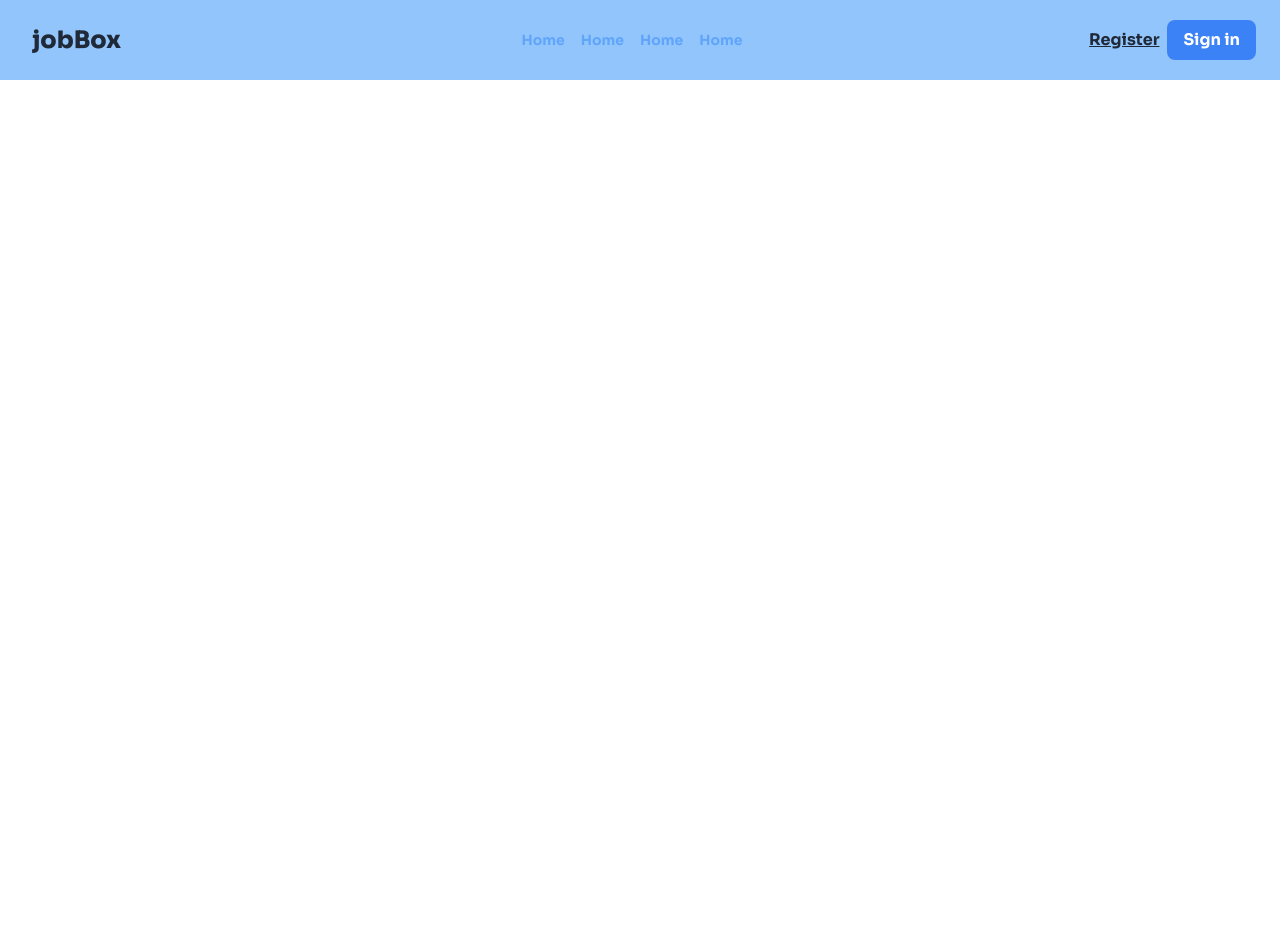
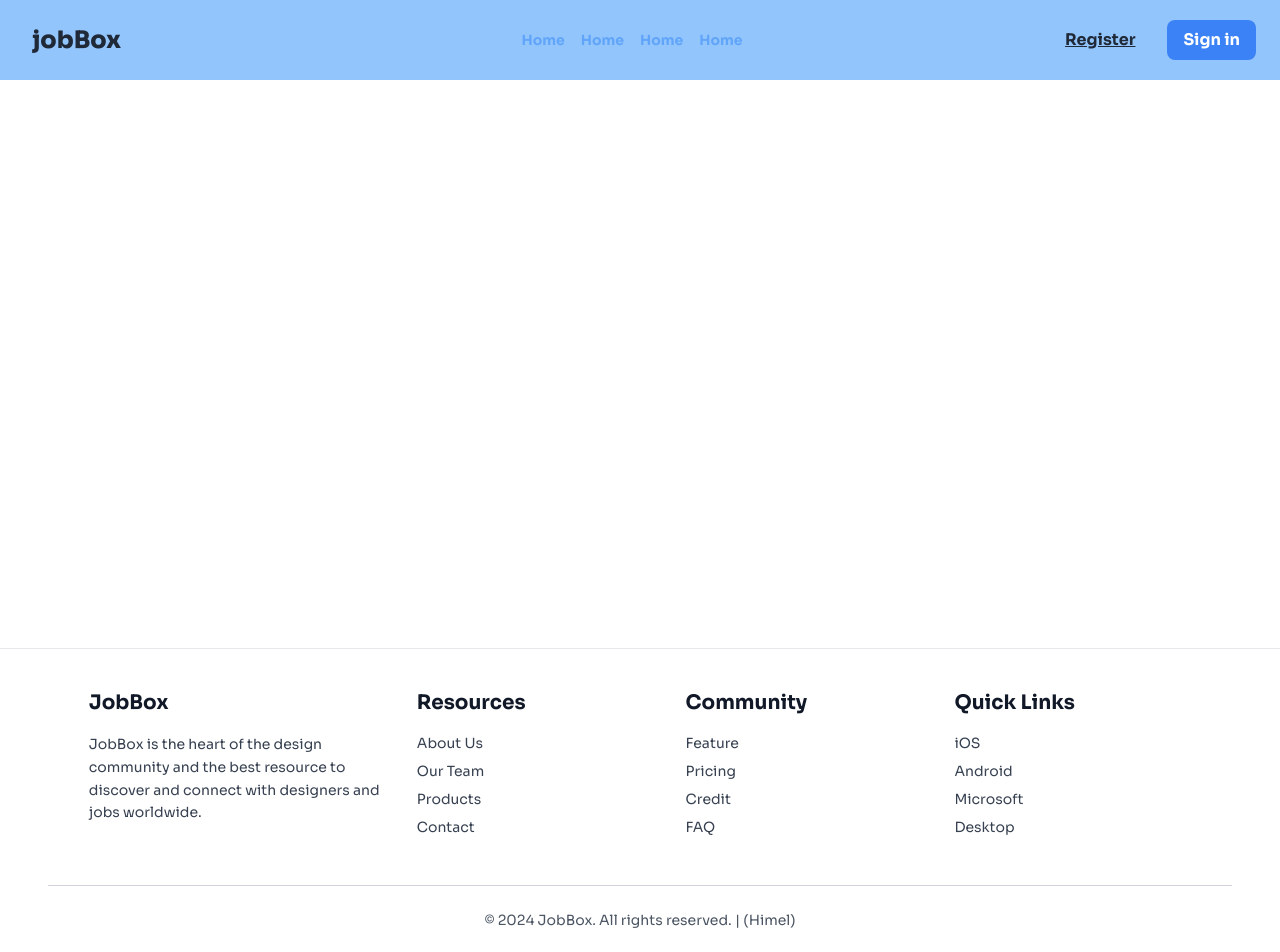
Before and after one commit to himel1625/JOB-PORTAL-SYSTEM, a React (Vite) app: page / in a window 1280 px wide. Shown: the top 952 px of the page. Before the commit the page ends 800 px from the top, so only its background shows below. Built offline with nearby package versions, Linux system fonts and the light colour scheme.

Commit message:
implement footer section

```diff
--- a/eslint.config.js
+++ b/eslint.config.js
@@ -10,10 +10,10 @@ export default [
     files: ['**/*.{js,jsx}'],
     languageOptions: {
       ecmaVersion: 2020,
+      node:true,
       globals: globals.browser,
       parserOptions: {
         ecmaVersion: 'latest',
-        node: true,
         ecmaFeatures: { jsx: true },
         sourceType: 'module',
       },
--- a/package.json
+++ b/package.json
@@ -10,6 +10,7 @@
     "preview": "vite preview"
   },
   "dependencies": {
+    "@react-icons/all-files": "^4.1.0",
     "localforage": "^1.10.0",
     "match-sorter": "^8.0.0",
     "react": "^18.3.1",
--- a/src/Layout/MainLayout.jsx
+++ b/src/Layout/MainLayout.jsx
@@ -1,6 +1,7 @@
 import { Toaster } from 'react-hot-toast';
 import { Outlet } from 'react-router-dom';
 import Navbar from '../Pages/Shared/Navbar';
+import Footer from '../Pages/Shared/Footer/Footer';
 
 const MainLayout = () => {
   return (
@@ -11,6 +12,7 @@ const MainLayout = () => {
           <Toaster position="top-right" reverseOrder={false} />
           <Outlet></Outlet>
         </div>
+        <Footer/>
       </div>
     </>
   );
--- /dev/null
+++ b/src/Pages/Shared/Footer/Footer.jsx
@@ -0,0 +1,78 @@
+const Footer = () => {
+  return (
+    <div>
+      <hr />
+      <footer className=" py-10 px-6 md:px-12">
+        <div className="flex flex-wrap justify-center gap-8">
+          <div className="w-full sm:w-1/2 md:w-1/3 lg:w-1/4">
+            <h3 className="text-xl font-bold text-gray-900">JobBox</h3>
+            <p className="mt-4 text-sm text-gray-700 leading-relaxed">
+              JobBox is the heart of the design community and the best resource
+              to discover and connect with designers and jobs worldwide.
+            </p>
+          </div>
+
+          <div className="w-full sm:w-1/2 md:w-1/4 lg:w-1/5">
+            <h3 className="text-xl font-bold text-gray-900">Resources</h3>
+            <ul className="mt-4 space-y-2 text-sm text-gray-700">
+              <li className="hover:text-purple-600 transition cursor-pointer">
+                About Us
+              </li>
+              <li className="hover:text-purple-600 transition cursor-pointer">
+                Our Team
+              </li>
+              <li className="hover:text-purple-600 transition cursor-pointer">
+                Products
+              </li>
+              <li className="hover:text-purple-600 transition cursor-pointer">
+                Contact
+              </li>
+            </ul>
+          </div>
+
+          <div className="w-full sm:w-1/2 md:w-1/4 lg:w-1/5">
+            <h3 className="text-xl font-bold text-gray-900">Community</h3>
+            <ul className="mt-4 space-y-2 text-sm text-gray-700">
+              <li className="hover:text-purple-600 transition cursor-pointer">
+                Feature
+              </li>
+              <li className="hover:text-purple-600 transition cursor-pointer">
+                Pricing
+              </li>
+              <li className="hover:text-purple-600 transition cursor-pointer">
+                Credit
+              </li>
+              <li className="hover:text-purple-600 transition cursor-pointer">
+                FAQ
+              </li>
+            </ul>
+          </div>
+
+          <div className="w-full sm:w-1/2 md:w-1/4 lg:w-1/5">
+            <h3 className="text-xl font-bold text-gray-900">Quick Links</h3>
+            <ul className="mt-4 space-y-2 text-sm text-gray-700">
+              <li className="hover:text-purple-600 transition cursor-pointer">
+                iOS
+              </li>
+              <li className="hover:text-purple-600 transition cursor-pointer">
+                Android
+              </li>
+              <li className="hover:text-purple-600 transition cursor-pointer">
+                Microsoft
+              </li>
+              <li className="hover:text-purple-600 transition cursor-pointer">
+                Desktop
+              </li>
+            </ul>
+          </div>
+        </div>
+
+        <div className="mt-12 border-t border-gray-300 pt-6 text-center text-sm text-gray-600">
+          © 2024 JobBox. All rights reserved. | (Himel)
+        </div>
+      </footer>
+    </div>
+  );
+};
+
+export default Footer;
--- a/src/Pages/Shared/Navbar.jsx
+++ b/src/Pages/Shared/Navbar.jsx
@@ -77,7 +77,6 @@ const Navbar = () => {
         </div>
 
         <div className="navbar-end space-x-2 mr-4">
-          <div></div>
           <NavLink
             to="/Register"
             className="underline mr-6 font-bold hidden md:block "
--- a/src/Pages/Shared/Register/Register.jsx
+++ b/src/Pages/Shared/Register/Register.jsx
@@ -8,7 +8,7 @@ const Register = () => {
       <Helmet>
         <title>Job-Portal | Register</title>
       </Helmet>
-      <div className="flex items-center justify-center min-h-screen bg-gray-50 px-4">
+      <div className="flex items-center justify-center min-h-screen  px-4">
         <div className="border border-gray-200 shadow-lg rounded-xl w-full sm:w-11/12 md:w-2/3 lg:w-1/3 bg-white">
           <div className="text-center px-6 py-8">
             <h1 className="text-xl sm:text-2xl font-bold text-blue-500">
```
Also changed, not shown: 1 other file (tests, documents, lock files or other folders).
